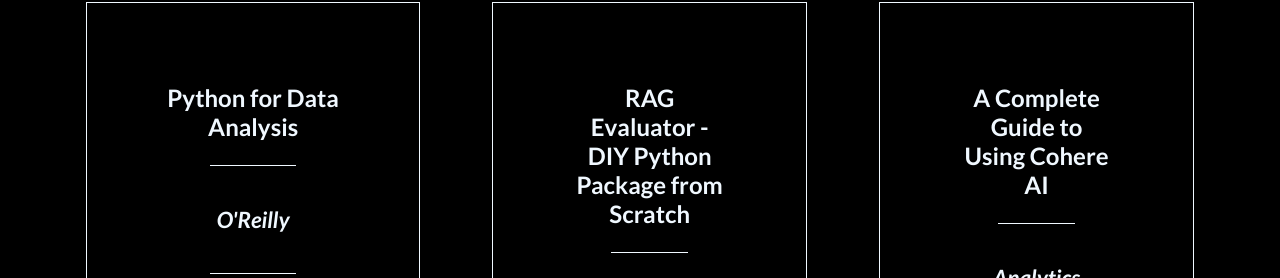
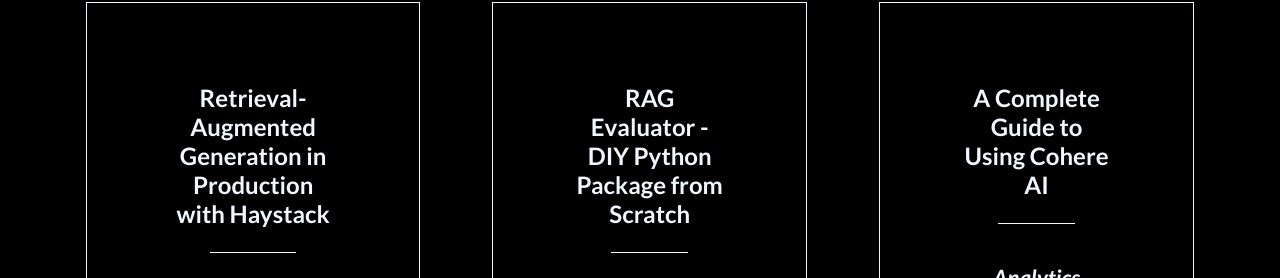
Before and after one commit to srini047/portfolio, a React (Create React App) app: page /blogs in a window 1280 px wide. Shown: the part 670-948 px from the top of the page. Built offline with nearby package versions, Linux system fonts and the light colour scheme.

Commit message:
add: latest posts

```diff
--- a/src/components/BlogPostData.js
+++ b/src/components/BlogPostData.js
@@ -1,7 +1,7 @@
 const BlogPostData = [
   // Book
   {
-    title: "Python for Data Analysis",
+    title: "Retrieval-Augmented Generation in Production with Haystack",
     platform: "O'Reilly",
     tags: ["RAG", "Haystack", "LLM's", "Python"],
     link: "https://www.oreilly.com/library/view/retrieval-augmented-generation-in/9781098165161/",
--- a/src/components/Timeline.js
+++ b/src/components/Timeline.js
@@ -8,7 +8,6 @@
 // Icons for timeline elements
 import { MdWork } from "react-icons/md";
 import { BsPencilFill } from "react-icons/bs";
-import { CgGoogle } from "react-icons/cg";
 import { MdDownloading } from "react-icons/md";
 import { SiZoho } from "react-icons/si";
 import { DiAngularSimple } from "react-icons/di";
```
